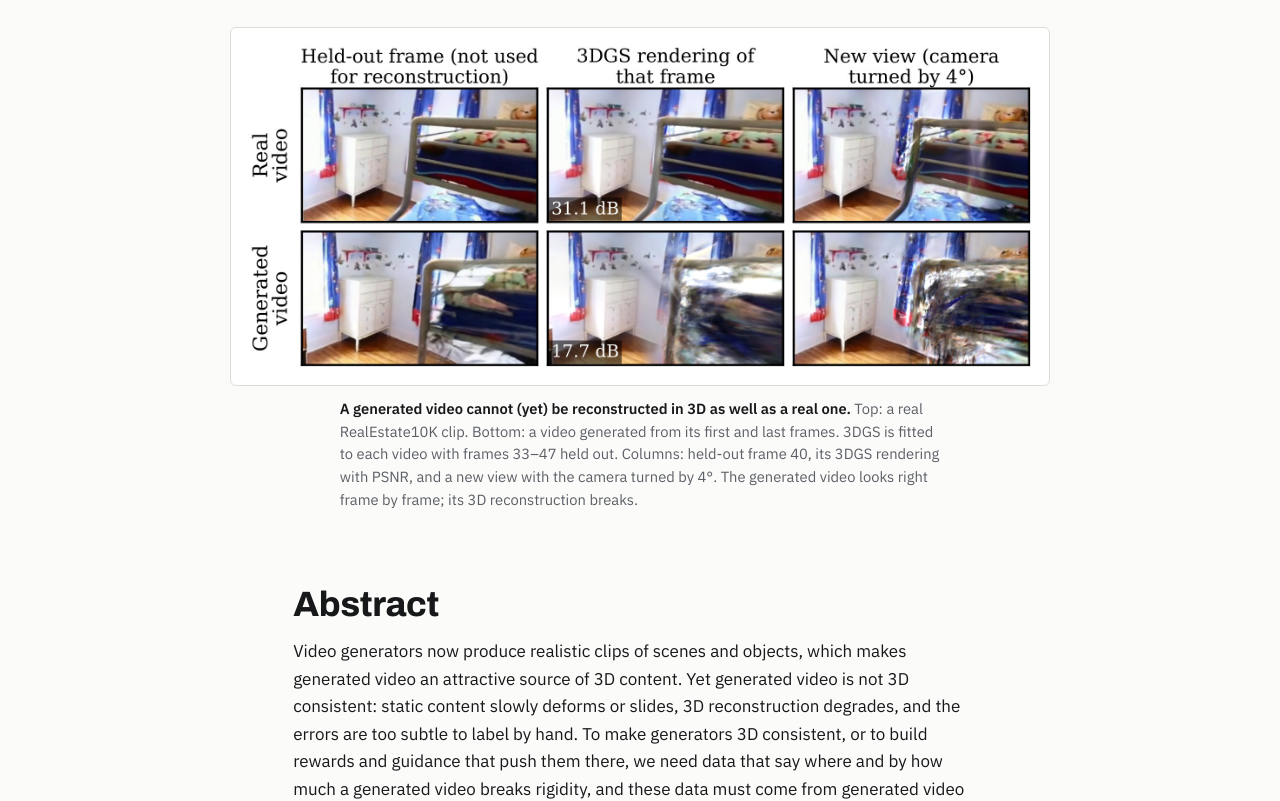
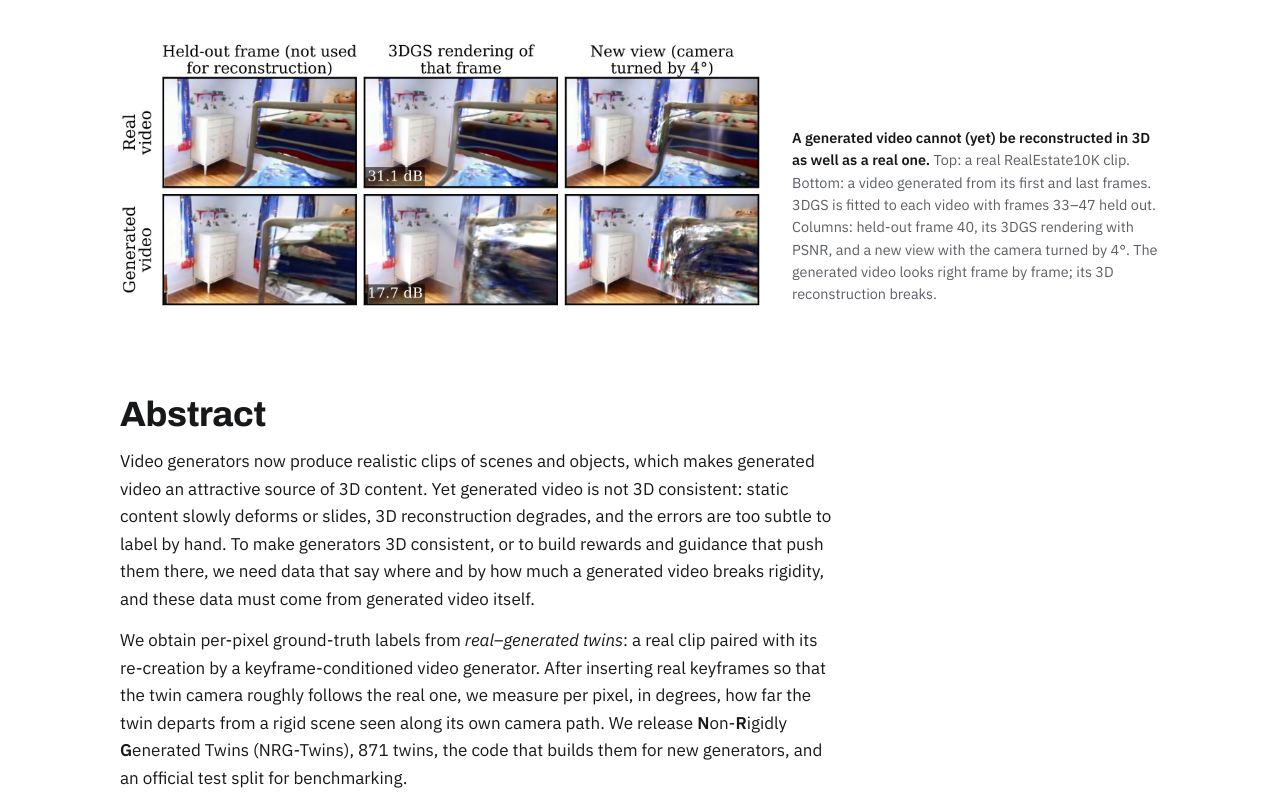
Before and after one commit to Sosekie/NRG-Twins, a plain HTML site: page index.html in a window 1280 px wide. Shown: the part 440-1241 px from the top of the page. Drawn offline with Linux system fonts and the light colour scheme.

Commit message:
Project page: one-column layout, captions beside small figures
Co-Authored-By: Claude Opus 5.5 <noreply@anthropic.com>

```diff
--- a/index.html
+++ b/index.html
@@ -9,9 +9,9 @@
 <link rel="preconnect" href="https://fonts.gstatic.com" crossorigin>
 <link rel="stylesheet" href="https://fonts.googleapis.com/css2?family=Archivo:wdth,wght@75..100,500..800&family=IBM+Plex+Sans:ital,wght@0,400;0,500;0,600;1,400&family=IBM+Plex+Mono:wght@400;500&display=swap">
 <style>
-/* Layout: one reading column (~68ch) for text, figures break out to a wider plate; the label colour scale (0° to 1°) is the page's signature strip. */
+/* Layout: one 1040px column; everything shares its left edge. Text and captions stop at a readable measure; figures, videos and tables use the full column. */
 :root {
-  --bg: #fbfbfa;
+  --bg: #ffffff;
   --surface: #f0f0ee;
   --ink: #17181a;
   --muted: #5c5f66;
@@ -27,8 +27,8 @@
   --font-body: "IBM Plex Sans", "Segoe UI", Roboto, Arial, sans-serif;
   --font-mono: "IBM Plex Mono", ui-monospace, "Cascadia Mono", Consolas, monospace;
   --scale: linear-gradient(90deg, #fff5be 0%, #fec44f 25%, #f46d43 50%, #c81e1e 75%, #6e000a 100%);
-  --text: 68ch;
-  --wide: 1180px;
+  --text: 70ch;
+  --wide: 1040px;
 }
 @media (prefers-color-scheme: dark) {
   :root:not([data-theme="light"]) {
@@ -36,12 +36,14 @@
     --accent: #ff7a6b; --accent-ink: #1a0c0a; --link: #ff9a8d; --plate: #ffffff; --ours: #3a1f1d;
     --kf: #3ccf7c; --nolabel: #cdcdcd; color-scheme: dark;
   }
+  :root:not([data-theme="light"]) .plate { padding: clamp(8px, 1.5vw, 16px); }
 }
 :root[data-theme="dark"] {
   --bg: #141517; --surface: #1d1f22; --ink: #ececea; --muted: #a3a6ad; --rule: #34363b;
   --accent: #ff7a6b; --accent-ink: #1a0c0a; --link: #ff9a8d; --plate: #ffffff; --ours: #3a1f1d;
   --kf: #3ccf7c; --nolabel: #cdcdcd; color-scheme: dark;
 }
+:root[data-theme="dark"] .plate { padding: clamp(8px, 1.5vw, 16px); }
 * { box-sizing: border-box; }
 body {
   background: var(--bg); color: var(--ink);
@@ -52,13 +54,14 @@ body {
 }
 a { color: var(--link); text-underline-offset: 2px; }
 a:focus-visible, button:focus-visible { outline: 2px solid var(--accent); outline-offset: 2px; }
-.wrap { max-width: var(--wide); margin-inline: auto; display: flex; flex-direction: column; gap: 72px; }
-.text { max-width: var(--text); margin-inline: auto; width: 100%; }
+.wrap { max-width: var(--wide); margin-inline: auto; display: flex; flex-direction: column; gap: 88px; }
+.text { max-width: var(--text); width: 100%; }
 h1, h2, h3 { font-family: var(--font-display); text-wrap: balance; margin: 0; }
 h2 { font-size: clamp(1.6rem, 1.2rem + 1.4vw, 2.2rem); font-weight: 750; font-stretch: 85%; letter-spacing: -0.01em; line-height: 1.15; }
 h3 { font-size: 1.15rem; font-weight: 700; }
 p { margin: 0; }
-.section { display: flex; flex-direction: column; gap: 22px; }
+.section { display: flex; flex-direction: column; gap: 28px; }
+.section > figure + figure, .section > figure + .text, .section > .tnote + .text { margin-top: 20px; }
 .section > .text { display: flex; flex-direction: column; gap: 14px; }
 .eyebrow { font: 500 0.78rem/1.2 var(--font-mono); letter-spacing: 0.08em; text-transform: uppercase; color: var(--muted); }
 .mono, .num { font-family: var(--font-mono); font-variant-numeric: tabular-nums; }
@@ -83,12 +86,15 @@ h1 { font-size: clamp(2.6rem, 1.6rem + 4.5vw, 4.6rem); font-weight: 800; font-st
 
 /* figures */
 figure { margin: 0; display: flex; flex-direction: column; gap: 12px; }
-.plate { background: var(--plate); border-radius: 6px; padding: clamp(8px, 1.5vw, 18px); border: 1px solid var(--rule); }
+.plate { background: var(--plate); border-radius: 4px; padding: 0; }
 .plate img { display: block; width: 100%; height: auto; }
-figcaption { max-width: var(--text); margin-inline: auto; font-size: 0.92rem; line-height: 1.55; color: var(--muted); }
+figcaption { max-width: 84ch; font-size: 0.9rem; line-height: 1.55; color: var(--muted); }
 figcaption b { color: var(--ink); font-weight: 600; }
-.fig-mid { max-width: 820px; margin-inline: auto; width: 100%; }
-.fig-narrow { max-width: 680px; margin-inline: auto; width: 100%; }
+.fig-mid { width: 100%; }
+/* figures drawn at a smaller scale sit beside their caption, so their lettering matches the wide figures */
+.fig-narrow { display: grid; grid-template-columns: minmax(0, 640px) minmax(0, 1fr); gap: 32px; align-items: end; }
+.fig-narrow figcaption { max-width: none; }
+@media (max-width: 820px) { .fig-narrow { grid-template-columns: 1fr; gap: 12px; } }
 
 /* key numbers */
 .facts { display: grid; grid-template-columns: repeat(auto-fit, minmax(190px, 1fr)); gap: 1px; background: var(--rule); border: 1px solid var(--rule); border-radius: 6px; overflow: hidden; }
@@ -117,7 +123,6 @@ figcaption b { color: var(--ink); font-weight: 600; }
 #picker-prompt .pick img { object-position: left; }
 .panel-heads.two-panel { grid-template-columns: repeat(2, 1fr); }
 .viewer video.two-panel { aspect-ratio: 1128 / 316; }
-.viewer:has(video.two-panel) { max-width: 900px; margin-inline: auto; width: 100%; }
 .pick .meta { font: 400 0.74rem/1.35 var(--font-mono); color: var(--muted); font-variant-numeric: tabular-nums; }
 .pick[aria-pressed="true"] { border-color: var(--accent); box-shadow: 0 0 0 1px var(--accent); }
 .pick:focus-visible { outline: 2px solid var(--accent); outline-offset: 2px; }
@@ -141,10 +146,10 @@ thead tr.group th { border-bottom: 1px solid var(--rule); text-align: center; }
 tbody tr:last-child td { border-bottom: 0; }
 tr.ours td { background: var(--ours); font-weight: 600; }
 td.best { text-decoration: underline; text-decoration-thickness: 2px; text-underline-offset: 3px; text-decoration-color: var(--accent); }
-.tnote { font-size: 0.86rem; color: var(--muted); max-width: var(--text); margin-inline: auto; }
+.tnote { font-size: 0.86rem; line-height: 1.55; color: var(--muted); max-width: 84ch; }
 tr.sep td { background: var(--surface); font: 500 0.76rem/1.3 var(--font-mono); letter-spacing: 0.04em; text-transform: uppercase; color: var(--muted); text-align: left; }
 
-.two { display: grid; grid-template-columns: repeat(auto-fit, minmax(300px, 1fr)); gap: 28px; align-items: start; }
+.two { display: grid; grid-template-columns: repeat(auto-fit, minmax(300px, 1fr)); gap: 40px; align-items: center; }
 .two > * { min-width: 0; }
 
 pre { margin: 0; overflow-x: auto; background: var(--surface); border: 1px solid var(--rule); border-radius: 6px; padding: 14px 16px; font: 400 0.84rem/1.55 var(--font-mono); }
@@ -200,7 +205,7 @@ footer { border-top: 1px solid var(--rule); padding-top: 20px; font-size: 0.85re
   </nav>
 </header>
 
-<figure class="fig-mid">
+<figure class="fig-narrow">
   <div class="plate"><img src="static/img/teaser_3dgs.jpg" alt="Held-out frame, its 3DGS rendering and a new view for a real clip (31.1 dB) and for a video generated from its first and last frames (17.7 dB)." width="1800" height="738"></div>
   <figcaption><b>A generated video cannot (yet) be reconstructed in 3D as well as a real one.</b> Top: a real RealEstate10K clip. Bottom: a video generated from its first and last frames. 3DGS is fitted to each video with frames 33–47 held out. Columns: held-out frame 40, its 3DGS rendering with PSNR, and a new view with the camera turned by 4°. The generated video looks right frame by frame; its 3D reconstruction breaks.</figcaption>
 </figure>
```
